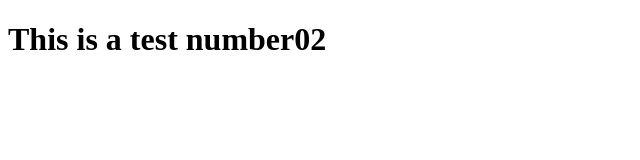
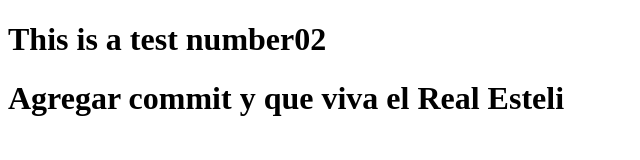
Before and after one commit to MarioFranAvila/TestGitHub01, a plain HTML site: page index.html in a window 1280 px wide. Shown: the whole page, without its empty margins (0-640 px from the left). Drawn offline with Linux system fonts and the light colour scheme.

Commit message:
Se agregó un mensaje

```diff
--- a/index.html
+++ b/index.html
@@ -8,4 +8,7 @@
 <body>
     <h1>This is a test number02</h1>
 </body>
+<body>
+    <h1>Agregar commit y que viva el Real Esteli</h1>
+</body>
 </html>
```
